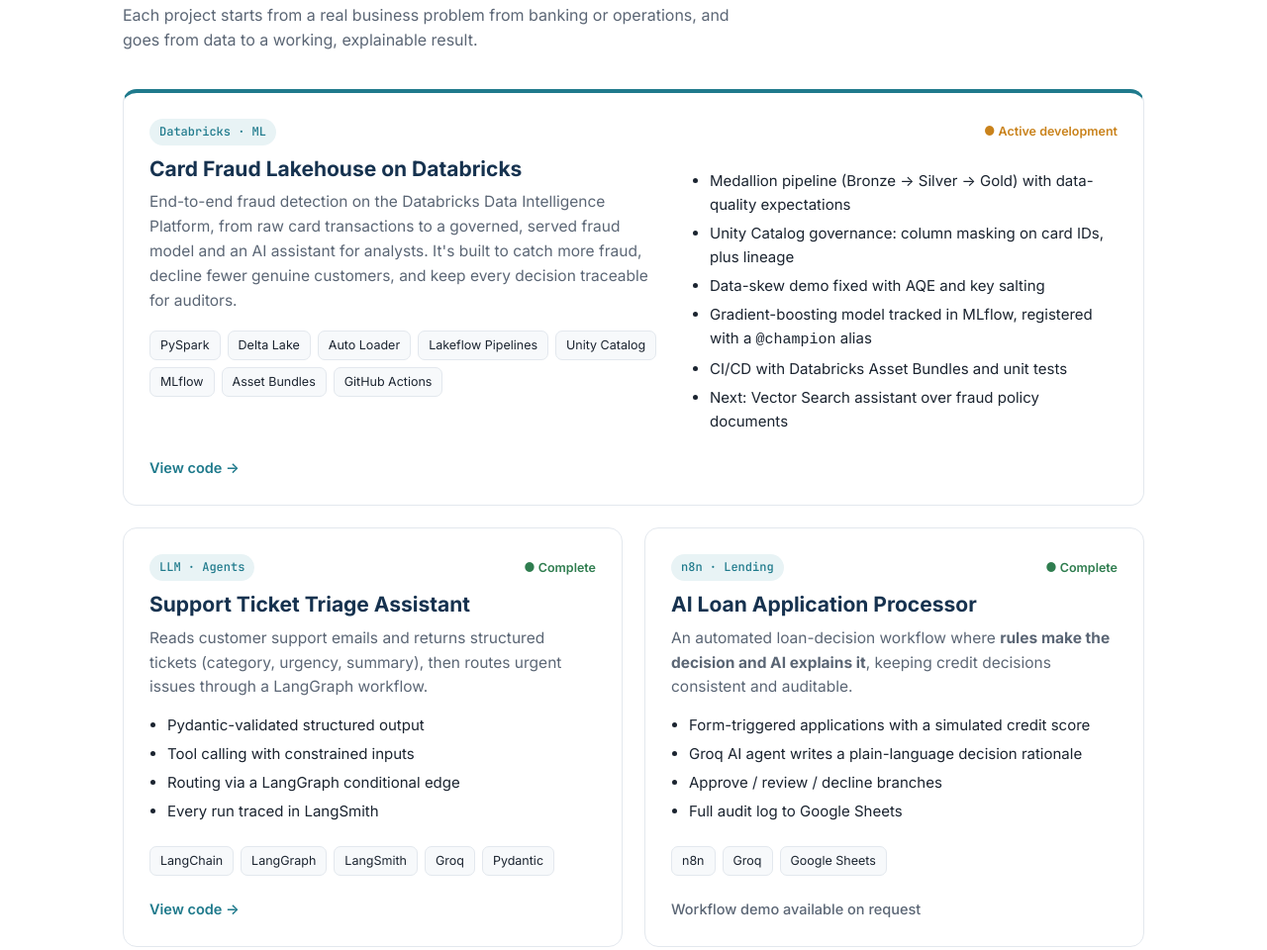
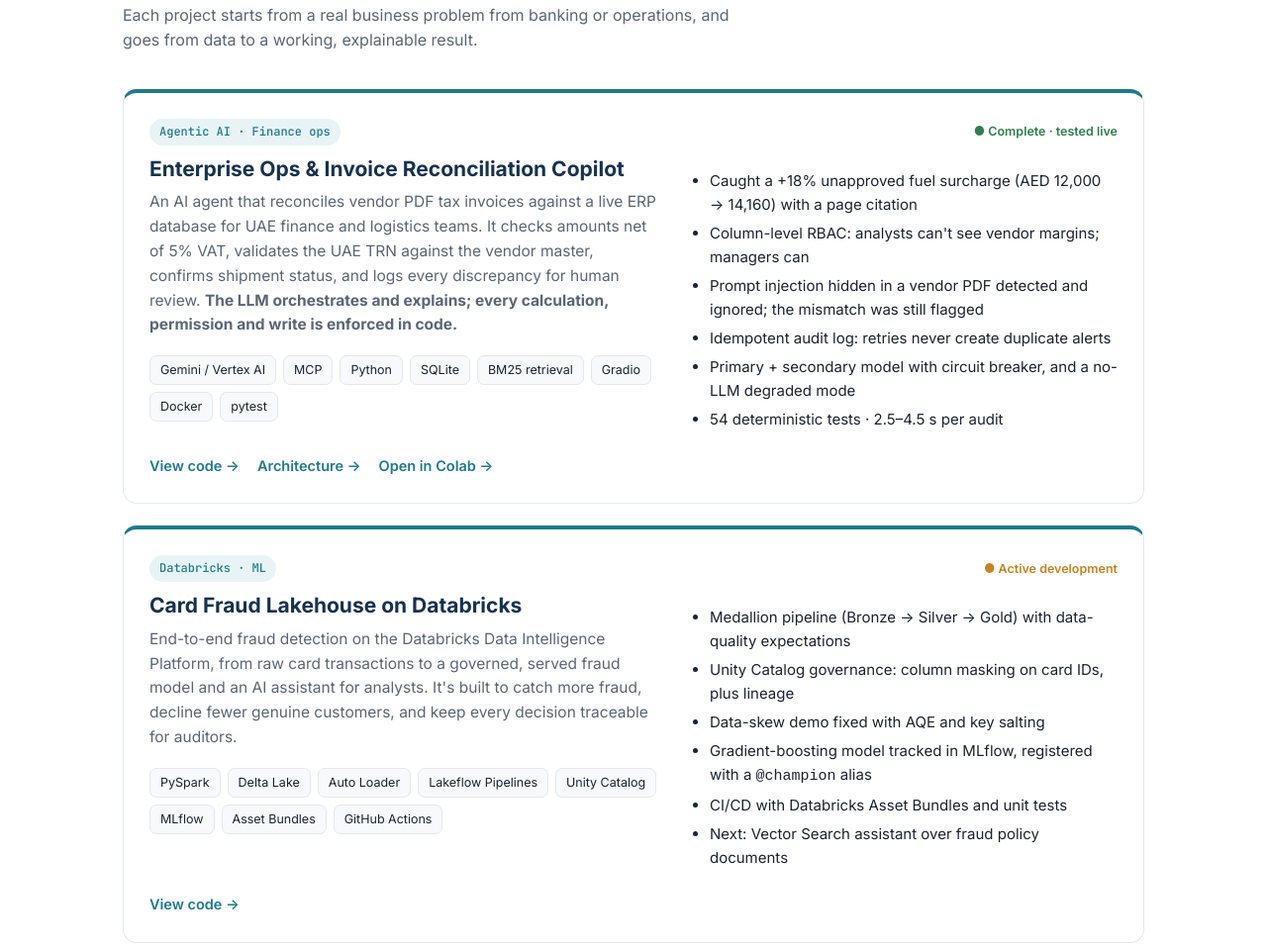
Before and after one commit to shrichinta/shrichinta.github.io, a plain HTML site: page index.html in a window 1280 px wide. Shown: the part 2259-3219 px from the top of the page at 99% size. Drawn offline with Linux system fonts and the light colour scheme.

Commit message:
Add Enterprise Ops & Invoice Reconciliation Copilot as featured project

```diff
--- a/index.html
+++ b/index.html
@@ -245,6 +245,28 @@
 
     <div class="grid">
       <article class="card feature">
+        <div class="kicker"><span class="tag">Agentic AI · Finance ops</span><span class="status done">● Complete · tested live</span></div>
+        <div class="feature-body">
+          <div>
+            <h3>Enterprise Ops &amp; Invoice Reconciliation Copilot</h3>
+            <p>An AI agent that reconciles vendor PDF tax invoices against a live ERP database for UAE finance and logistics teams. It checks amounts net of 5% VAT, validates the UAE TRN against the vendor master, confirms shipment status, and logs every discrepancy for human review. <b>The LLM orchestrates and explains; every calculation, permission and write is enforced in code.</b></p>
+            <div class="chips">
+              <span class="chip">Gemini / Vertex AI</span><span class="chip">MCP</span><span class="chip">Python</span><span class="chip">SQLite</span><span class="chip">BM25 retrieval</span><span class="chip">Gradio</span><span class="chip">Docker</span><span class="chip">pytest</span>
+            </div>
+          </div>
+          <ul>
+            <li>Caught a +18% unapproved fuel surcharge (AED 12,000 → 14,160) with a page citation</li>
+            <li>Column-level RBAC: analysts can't see vendor margins; managers can</li>
+            <li>Prompt injection hidden in a vendor PDF detected and ignored; the mismatch was still flagged</li>
+            <li>Idempotent audit log: retries never create duplicate alerts</li>
+            <li>Primary + secondary model with circuit breaker, and a no-LLM degraded mode</li>
+            <li>54 deterministic tests · 2.5–4.5 s per audit</li>
+          </ul>
+        </div>
+        <div class="links"><a href="https://github.com/shrichinta/enterprise-ops-copilot" target="_blank" rel="noopener">View code →</a><a href="https://github.com/shrichinta/enterprise-ops-copilot/blob/main/docs/ARCHITECTURE.md" target="_blank" rel="noopener">Architecture →</a><a href="https://colab.research.google.com/github/shrichinta/enterprise-ops-copilot/blob/main/Enterprise_Ops_Copilot_Colab.ipynb" target="_blank" rel="noopener">Open in Colab →</a></div>
+      </article>
+
+      <article class="card feature">
         <div class="kicker"><span class="tag">Databricks · ML</span><span class="status">● Active development</span></div>
         <div class="feature-body">
           <div>
```
